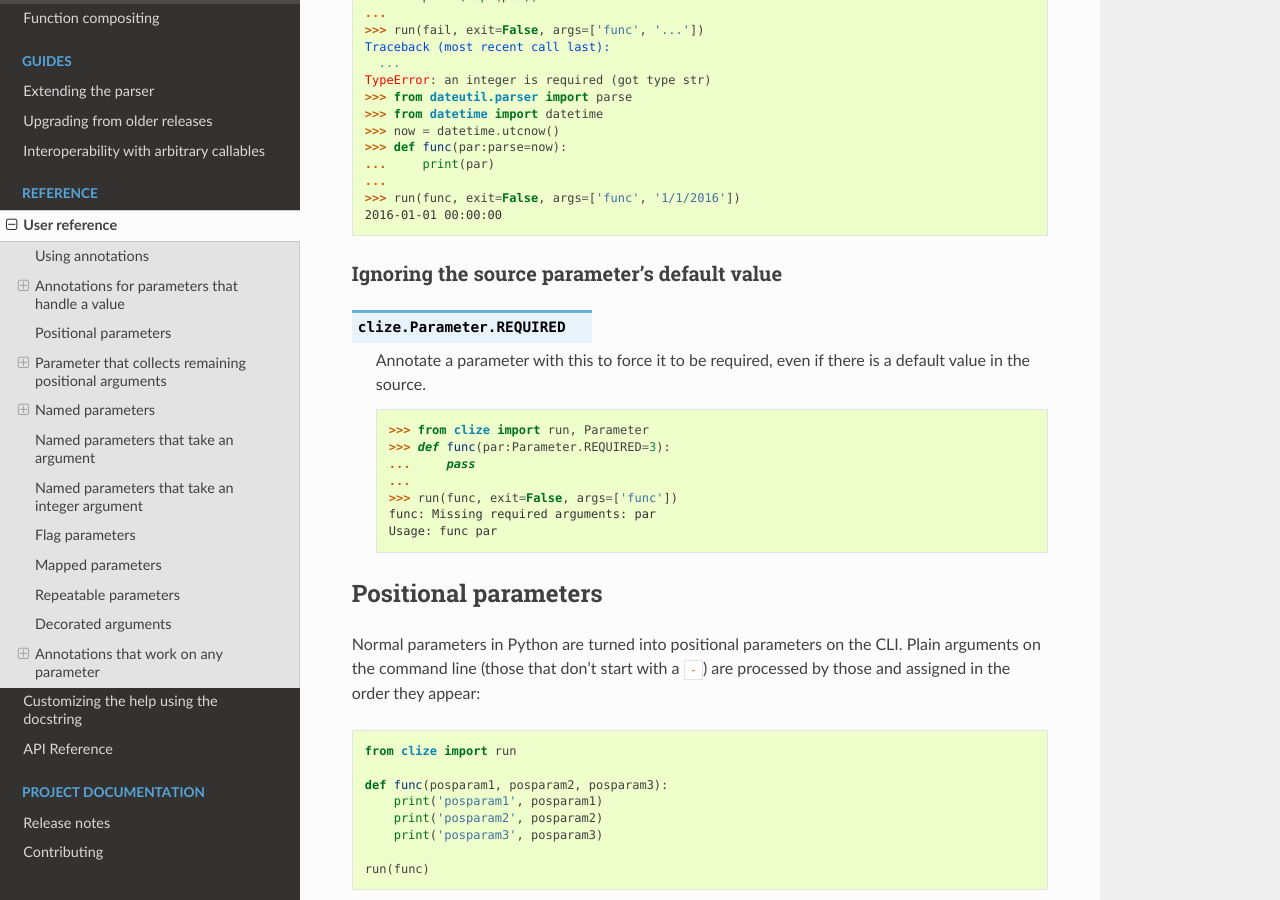
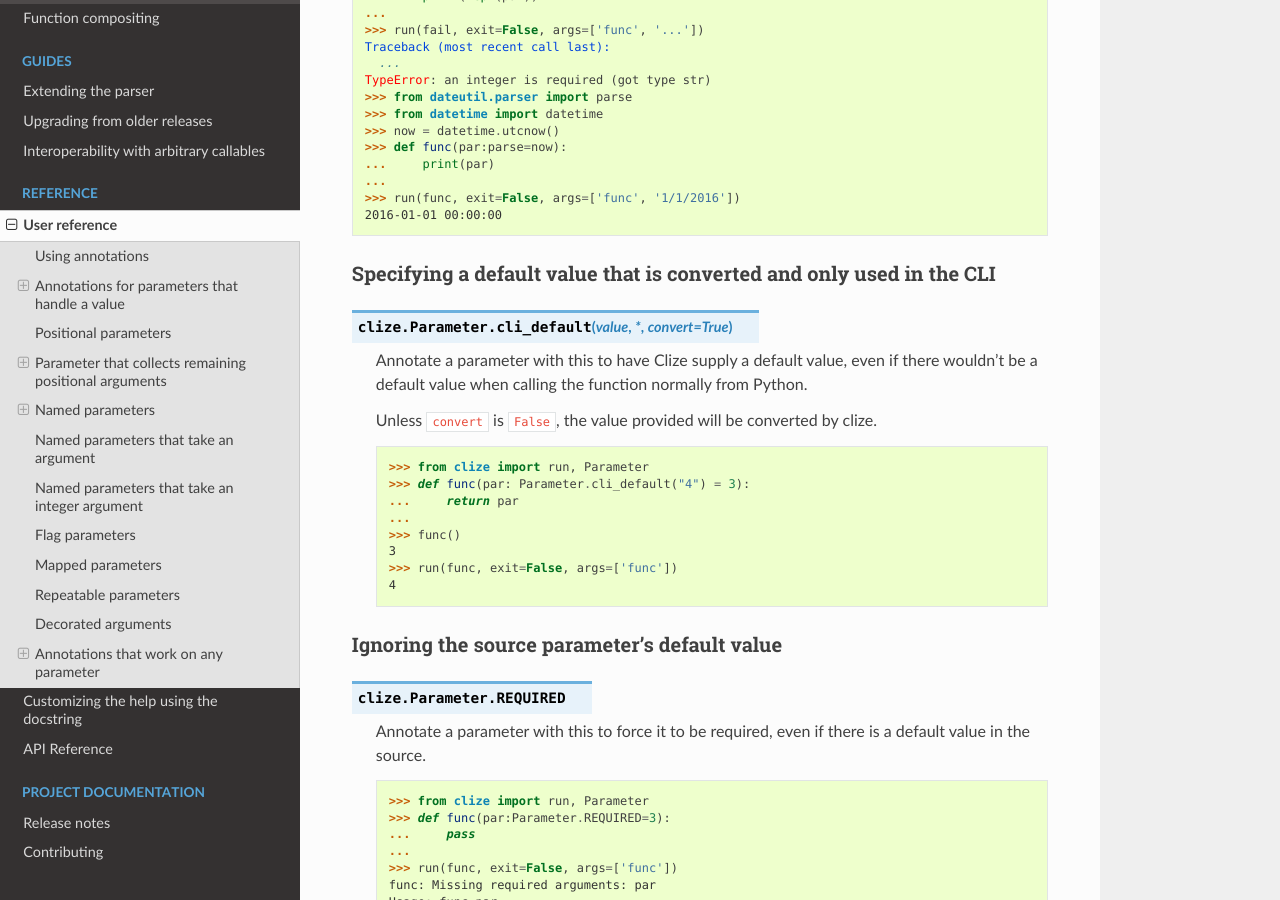
Before and after one commit to epsy/clize, a Sphinx documentation site: the page built from docs/reference.rst, in a window 1280 px wide and 900 px high, scrolled down 2265 px. Built offline with Sphinx 7.4.7 and the Read the Docs theme 2.0.0, drawn with Linux system fonts in a browser that asks for light colours; some of the changed text lies outside the part shown.

Commit message:
update docs with cli_default (#95)

```diff
--- a/docs/api.rst
+++ b/docs/api.rst
@@ -32,7 +32,7 @@ Parser
 .. autoclass:: CliBoundArguments
     :no-undoc-members:
 
-.. autoclass:: Parameter
+.. autoclass:: clize.Parameter
    :show-inheritance:
    :exclude-members: L, I, U, R
 
--- a/docs/reference.rst
+++ b/docs/reference.rst
@@ -141,6 +139,33 @@ does not handle strings, unless you specify a converter::
     >>> run(func, exit=False, args=['func', '1/1/2016'])
     2016-01-01 00:00:00
 
+
+.. index:: CLI default value
+.. index:: converted default value
+
+.. _converted default value:
+.. _cli default value:
+
+Specifying a default value that is converted and only used in the CLI
+.....................................................................
+
+.. py:function:: clize.Parameter.cli_default(value, *, convert=True)
+
+    Annotate a parameter with this to have Clize supply a default value,
+    even if there wouldn't be a default value when calling the function normally from Python.
+
+    Unless ``convert`` is ``False``, the value provided will be converted by clize.
+
+    ::
+
+        >>> from clize import run, Parameter
+        >>> def func(par: Parameter.cli_default("4") = 3):
+        ...     return par
+        ...
+        >>> func()
+        3
+        >>> run(func, exit=False, args=['func'])
+        4
 
 .. _force required:
 
@@ -518,7 +543,7 @@ Callables decorated with `clize.parser.parameter_converter` are used
 instead of the :ref:`default converter <default-converter>` to construct a
 CLI parameter for the annotated Python parameter.
 
-The callable can return a `Parameter` instance or `Parameter.IGNORE <clize.Parameter.IGNORE>` to
+The callable can return a `clize.Parameter` instance or `.Parameter.IGNORE` to
 instruct clize to drop the parameter.
 
 ::
@@ -717,3 +703,45 @@ Inserting arbitrary values
         $ python ins.py eggs
         arg: eggs
         ans: 42
+
+
+.. _skip param:
+
+Skipping parameters
+...................
+
+.. autoattribute:: clize.Parameter.IGNORE
+
+    Note that it is dangerous to use this on anything except:
+
+    * On ``*args`` and ``**kwargs``-like parameters,
+    * On keyword parameters with defaults.
+
+    For instance, clize's default converter does not handle ``**kwargs``::
+
+        >>> from clize import run, Parameter
+        >>> def fail(**kwargs):
+        ...     pass
+        ...
+        >>> run(fail, exit=False)
+        Traceback (most recent call last):
+          ...
+        ValueError: This converter cannot convert parameter 'kwargs'.
+
+    However, if we decorate that parameter with `Parameter.IGNORE`, clize
+    ignores it::
+
+        >>> def func(**kwargs:Parameter.IGNORE):
+        ...     pass
+        ...
+        >>> run(func, exit=False)
+        >>> run(func, exit=False, args=['func', '--help'])
+        Usage: func
+
+        Other actions:
+          -h, --help   Show the help
+
+    If you want Clize to insert a specific value for a parameter,
+    use `clize.parameters.value_inserter`.
+
+    .. x** fix syntax highlight
--- a/setup.py
+++ b/setup.py
@@ -23,7 +23,7 @@ setup(
     author_email='kaiser.yann@gmail.com',
     python_requires='>=3.6',
     install_requires=[
-        'sigtools ~= 4.0.0a2',
+        'sigtools ~= 4.0.1a1',
         'attrs>=19.1.0',
         'od',
         'docutils >= 0.17.0',
```
Also changed, not shown: other parts of docs/reference.rst (+1 -42 lines), 1 other file.
